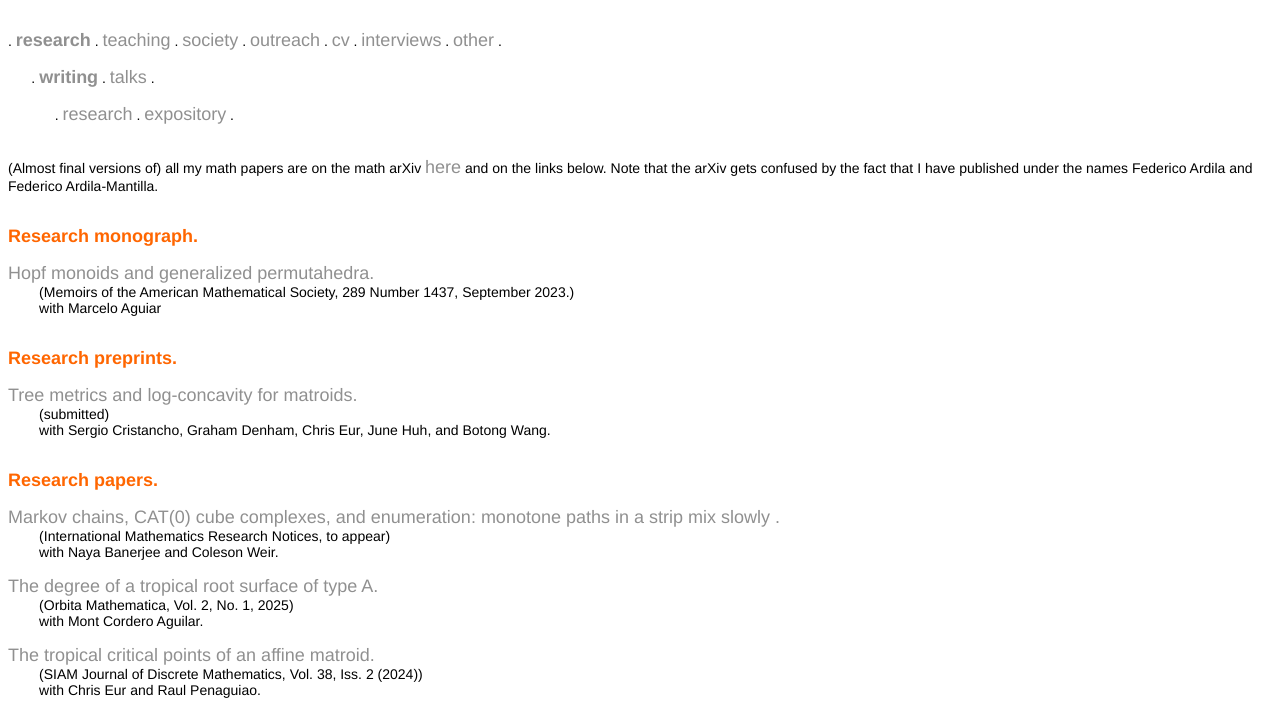
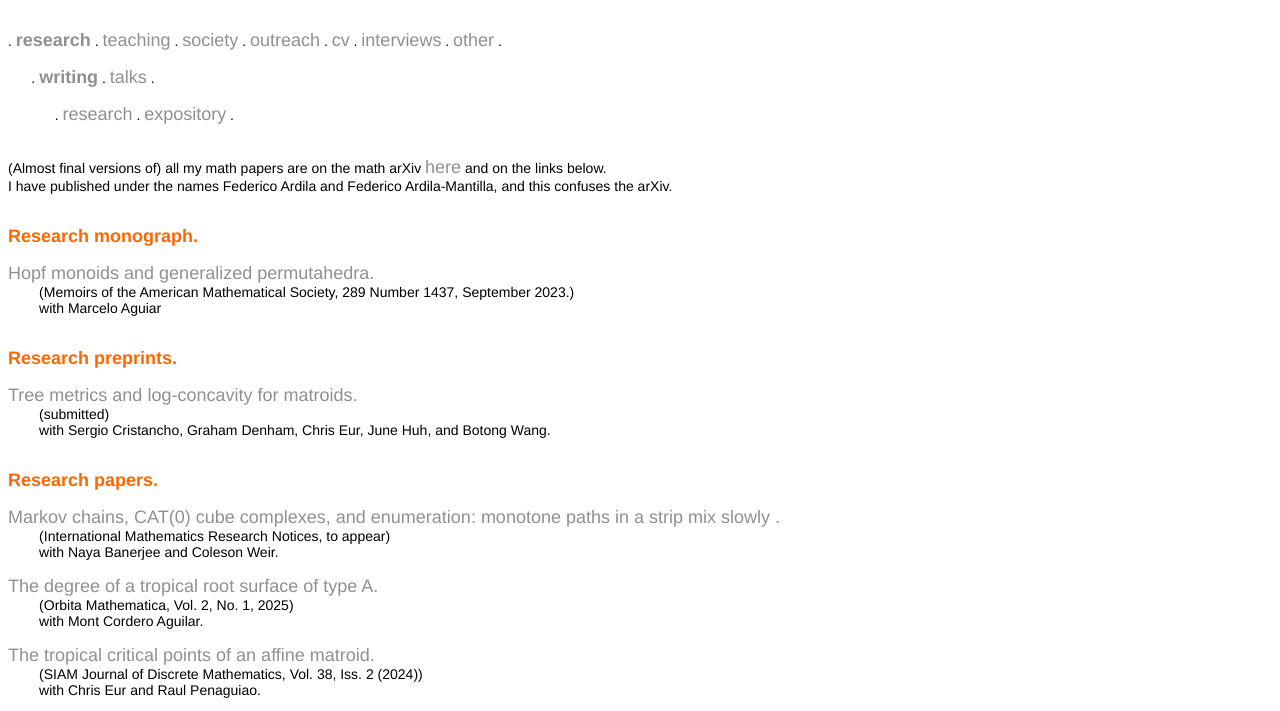
Before and after one commit to federicoardila/website, a plain HTML site: page writing.html in a window 1280 px wide. Shown: the part 83-794 px from the top of the page. Drawn offline with Linux system fonts and the light colour scheme.

Commit message:
Update publication name clarification in writing.html
Clarified the statement about publication names and arXiv confusion.

```diff
--- a/writing.html
+++ b/writing.html
@@ -40,7 +40,9 @@ professor of mathematics . san francisco state university (on leave) <br>
 
 (Almost final versions of) all my math papers are on the math arXiv
 <a href="https://arxiv.org/search/?query=Federico+Ardila-Mantilla&searchtype=author&abstracts=show&order=-submitted_date&size=50">here</a>
-and on the links below. Note that the arXiv gets confused by the fact that I have published under the names Federico Ardila and Federico Ardila-Mantilla.
+and on the links below. <br>
+I have published under the names Federico Ardila and Federico Ardila-Mantilla,
+and this confuses the arXiv.
 <br>
 <br>
 
```
